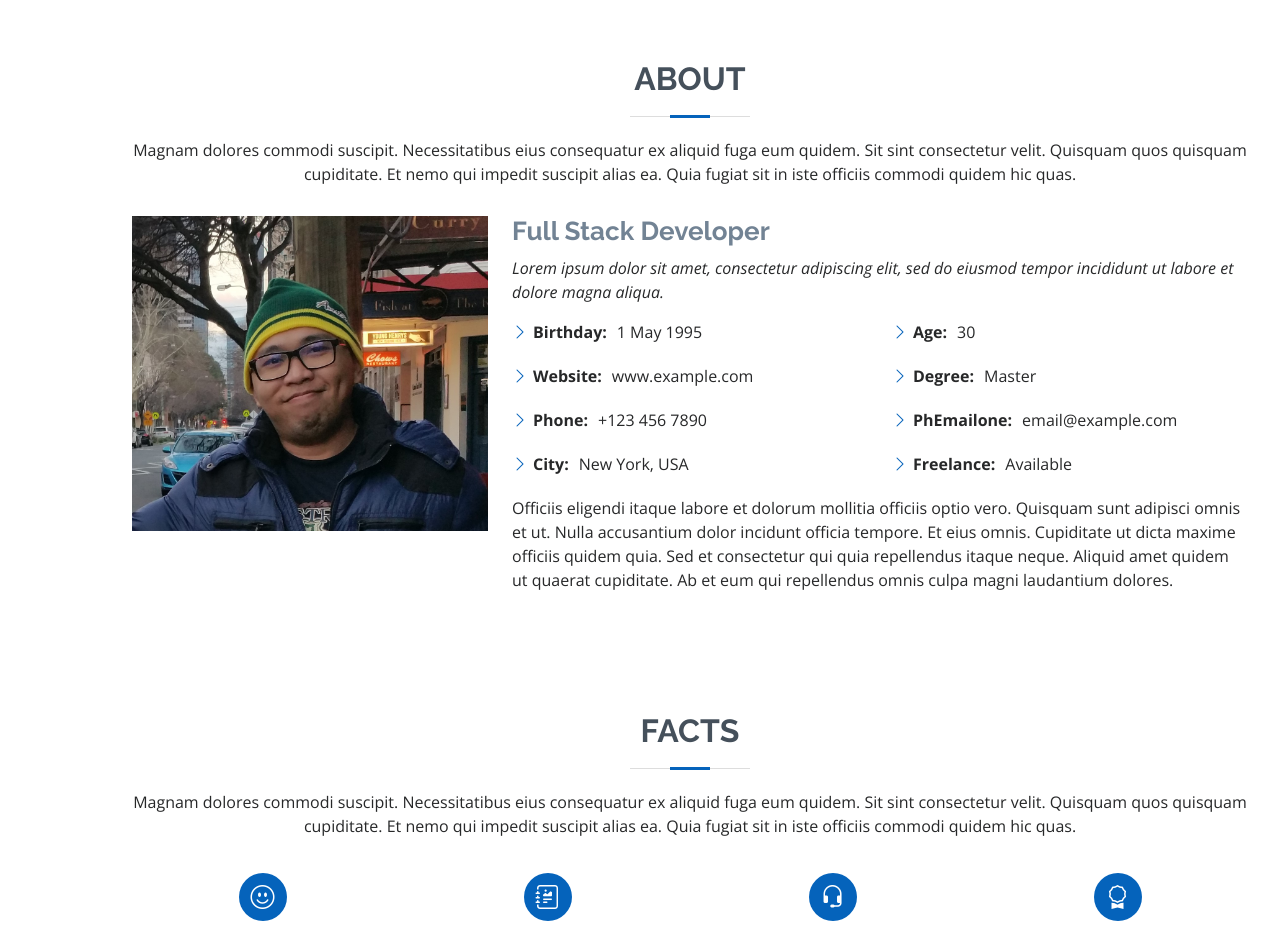
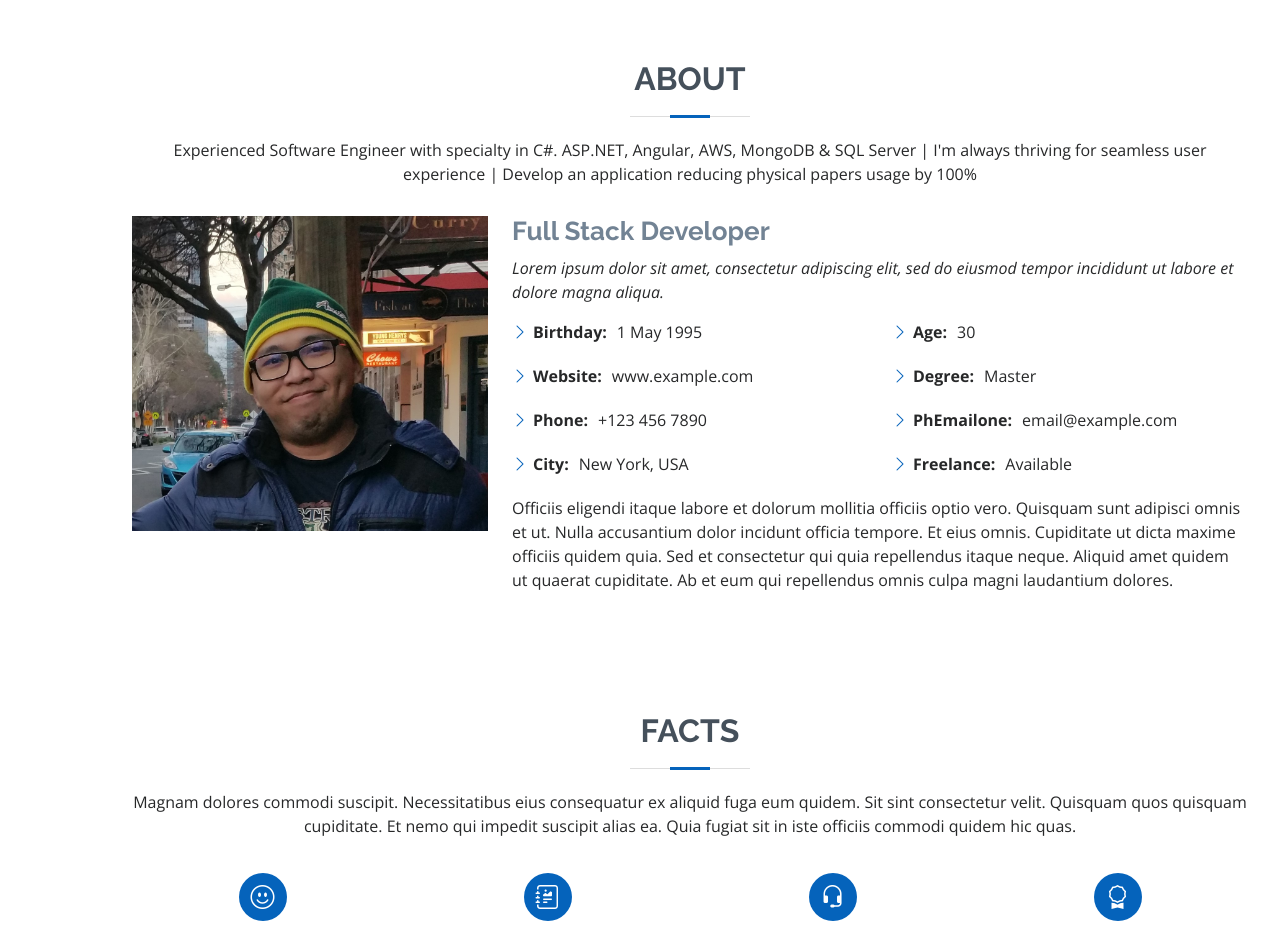
Before and after one commit to simpleone1137/simpleone1137.github.io, a plain HTML site: page index.html in a window 1280 px wide. Shown: the part 800-1738 px from the top of the page. Drawn offline with nearby package versions, Linux system fonts and the light colour scheme.

Commit message:
Added the resume

```diff
--- a/index.html
+++ b/index.html
@@ -77,7 +77,8 @@
 
         <div class="section-title">
           <h2>About</h2>
-          <p>Magnam dolores commodi suscipit. Necessitatibus eius consequatur ex aliquid fuga eum quidem. Sit sint consectetur velit. Quisquam quos quisquam cupiditate. Et nemo qui impedit suscipit alias ea. Quia fugiat sit in iste officiis commodi quidem hic quas.</p>
+          <p>Experienced Software Engineer with specialty in C#. ASP.NET, Angular, AWS, MongoDB & SQL Server | I'm always thriving for seamless user experience | Develop an application reducing physical papers usage by 100%
+          </p>
         </div>
 
         <div class="row">
```
Also changed, not shown: 1 other file.
